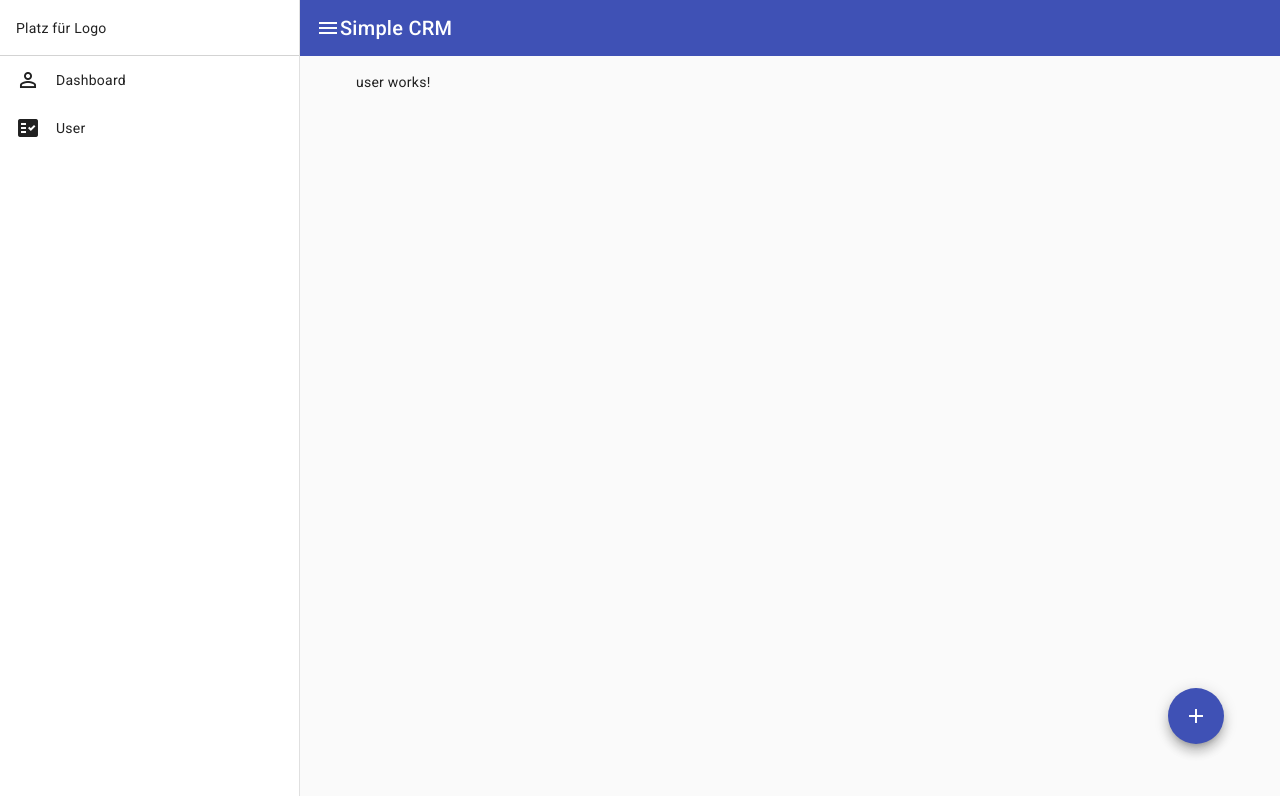
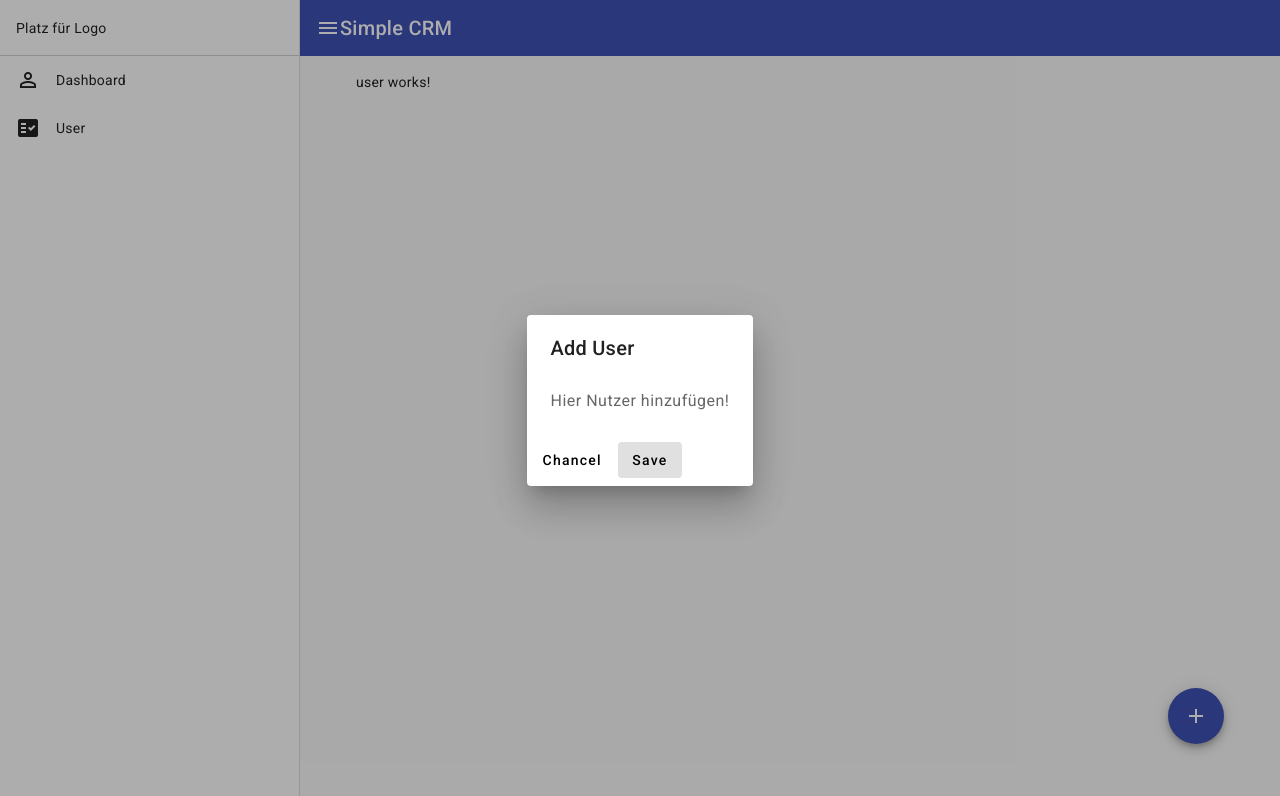
Before and after one commit to GeorgStrassberger/ng_simple-crm, an Angular app: page /user in a window 1280 px wide. Both pictures are taken after a click on the button "add". Shown: the top 796 px of the page. Built offline with nearby package versions, Linux system fonts and the light colour scheme.

Commit message:
add dialog user component

```diff
--- a/src/app/app.module.ts
+++ b/src/app/app.module.ts
@@ -8,9 +8,10 @@
 import { DashboardComponent } from './dashboard/dashboard.component';
 import { UserComponent } from './user/user.component';
 import { PageNotFoundComponent } from './page-not-found/page-not-found.component';
+import { DialogAddUserComponent } from './dialog-add-user/dialog-add-user.component';
 
 @NgModule({
-  declarations: [AppComponent, DashboardComponent, UserComponent, PageNotFoundComponent],
+  declarations: [AppComponent, DashboardComponent, UserComponent, PageNotFoundComponent, DialogAddUserComponent],
   imports: [BrowserModule, AppRoutingModule, MaterialModule, FormsModule],
   providers: [],
   bootstrap: [AppComponent],
--- /dev/null
+++ b/src/app/dialog-add-user/dialog-add-user.component.html
@@ -0,0 +1,6 @@
+<h1 mat-dialog-title>Add User</h1>
+<div mat-dialog-content>Hier Nutzer hinzufügen!</div>
+<div mat-dialog-actions>
+  <button mat-button>Chancel</button>
+  <button mat-button cdkFocusInitial>Save</button>
+</div>
--- a/src/app/shared/modules/material.module.ts
+++ b/src/app/shared/modules/material.module.ts
@@ -5,6 +5,7 @@
 import { MatButtonModule } from '@angular/material/button';
 import { MatTooltipModule } from '@angular/material/tooltip';
 import { MatIconModule } from '@angular/material/icon';
+import { MatDialogModule } from '@angular/material/dialog';
 
 @NgModule({
   imports: [
@@ -14,6 +15,7 @@
     MatButtonModule,
     MatIconModule,
     MatTooltipModule,
+    MatDialogModule,
   ],
   exports: [
     BrowserAnimationsModule,
@@ -22,6 +24,7 @@
     MatButtonModule,
     MatIconModule,
     MatTooltipModule,
+    MatDialogModule,
   ],
 })
 export class MaterialModule {}
--- a/src/app/user/user.component.html
+++ b/src/app/user/user.component.html
@@ -6,6 +6,7 @@
   color="primary"
   matTooltip="Add User"
   [matTooltipPosition]="position.value!"
+  (click)="openDialog()"
 >
   <mat-icon>add</mat-icon>
 </button>
--- a/src/app/user/user.component.ts
+++ b/src/app/user/user.component.ts
@@ -1,6 +1,8 @@
 import { Component } from '@angular/core';
 import { FormControl } from '@angular/forms';
+import { MatDialog } from '@angular/material/dialog';
 import { TooltipPosition } from '@angular/material/tooltip';
+import { DialogAddUserComponent } from '../dialog-add-user/dialog-add-user.component';
 
 @Component({
   selector: 'app-user',
@@ -17,4 +19,10 @@
     'right',
   ];
   position = new FormControl(this.positionOptions[2]);
+
+  constructor(public dialog: MatDialog) {}
+
+  openDialog(): void {
+    this.dialog.open(DialogAddUserComponent);
+  }
 }
```
Also changed, not shown: src/app/dialog-add-user/dialog-add-user.component.ts (added, +10 -0 lines), src/app/dialog-add-user/dialog-add-user.component.scss (added), 1 other file (tests, documents, lock files or other folders).
